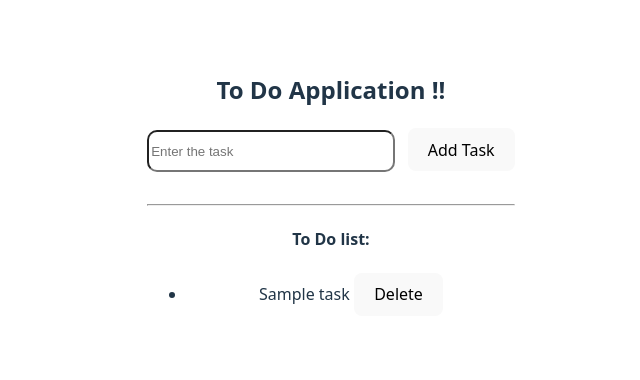
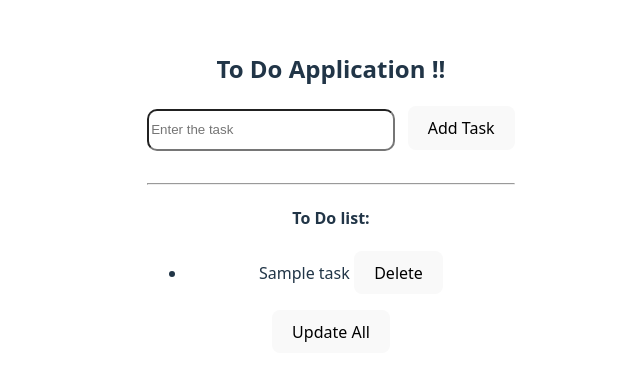
Before and after one commit to pulkitgaba009/React-ToDoApp, a React (Vite) app: page / in a window 1280 px wide. Shown: the part 208-588 px from the top of the page, without its empty margins (309-949 px from the left). Built offline with nearby package versions, Linux system fonts and the light colour scheme.

Commit message:
Added Updation Button

```diff
--- a/src/ToDoComponent.jsx
+++ b/src/ToDoComponent.jsx
@@ -16,9 +16,20 @@
     setToDo((prevTodo)=>{
         return [...prevTodo,{task:newToDo,id:uuidv4()}]
     })
-
     setNewToDo("")
     }
+
+   let upperCaseAll = () => {
+    setToDo(
+        toDo.map((todo) => {
+            return {
+                ...todo,
+                task: todo.task.toUpperCase()
+            };
+        })
+    );
+};
+
 
     let updateToDo =(event)=>{
     setNewToDo(event.target.value)
@@ -48,6 +59,8 @@
                 })
             }
             </ul>
+
+            <button onClick={upperCaseAll}>Update All</button>
         </div>
     )
 }
```
